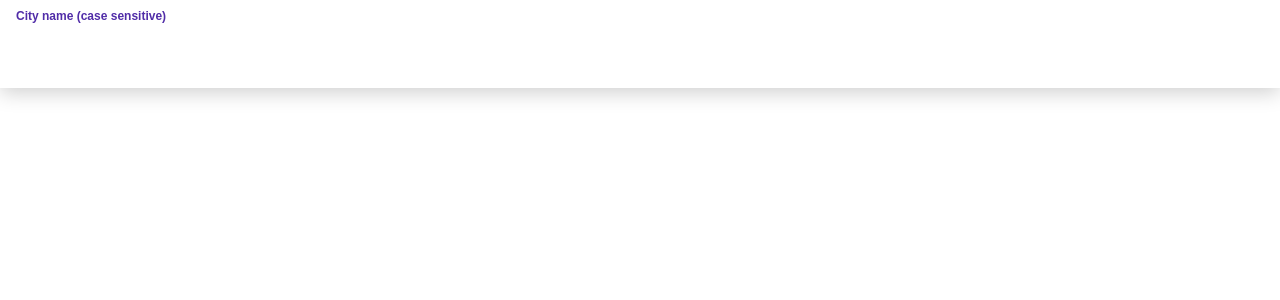
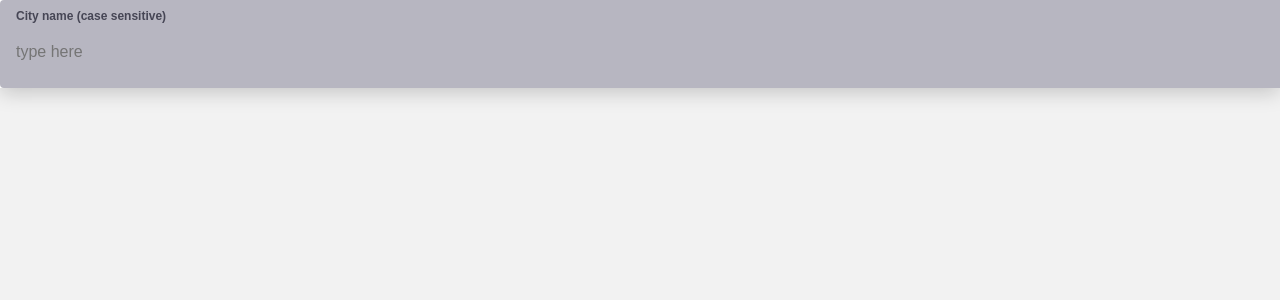
Before and after one commit to drtonton/weather-app, a React (Create React App) app: page / in a window 1280 px wide. Shown: the top 300 px of the page. Built offline with nearby package versions, Linux system fonts and the light colour scheme.

Commit message:
more styles

```diff
--- a/src/App.css
+++ b/src/App.css
@@ -1,5 +1,6 @@
 .App {
   text-align: center;
+  color: #464655;
 }
 
 .resultsContainer {
@@ -36,7 +37,6 @@
   font-size: 12px;
   font-weight: 600;
   line-height: 24px;
-  color: #512da8;
   opacity: 1;
   pointer-events: none;
   transition: 0.1s all ease-in-out;
@@ -57,7 +57,7 @@
   font-size: 16px;
   font-weight: 400;
   line-height: normal;
-  background-color: transparent;
+  background-color: #B7B6C1;
   color: #282828;
   outline: none;
   box-shadow: 0px 4px 20px 0px transparent;
--- a/src/components/LocationSearch.tsx
+++ b/src/components/LocationSearch.tsx
@@ -87,6 +87,7 @@ function LocationSearch() {
           className='fieldInput'
           id='locationInput'
           type='text'
+          placeholder='type here'
           value={inputValue}
           onChange={(e) => {
             throttledCitySearch(e.target.value);
@@ -105,7 +106,6 @@ function LocationSearch() {
               <div className='temperatureData'>
                 <img alt='default' src={weatherData.descriptionIconUrl} width='60' height='60'></img>
                 <div className='temperatureValue'>{isFahrenheit ? weatherData.currentTempFahr : weatherData.currentTempCels}</div>
-                {/* <div onClick={() => setIsFahrenheit(!isFahrenheit)}>{isFahrenheit ? '°F' : '°C'}</div> */}
                 <div className='temperatureScale' onClick={() => setIsFahrenheit(!isFahrenheit)}>
                   <div className={isFahrenheit ? 'selectedScale' : ''}>°F</div>
                   <div>|</div>
--- a/src/index.css
+++ b/src/index.css
@@ -1,5 +1,6 @@
 body {
   margin: 0;
+  background-color: #f2f2f2;
   font-family: -apple-system, BlinkMacSystemFont, 'Segoe UI', 'Roboto', 'Oxygen',
     'Ubuntu', 'Cantarell', 'Fira Sans', 'Droid Sans', 'Helvetica Neue',
     sans-serif;
```
